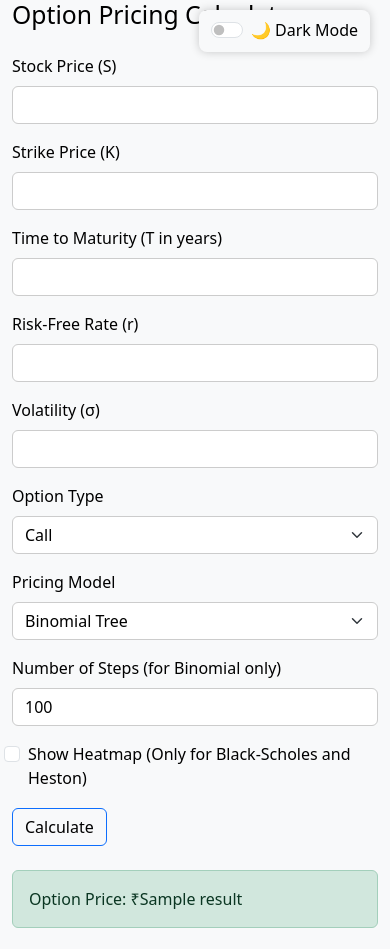
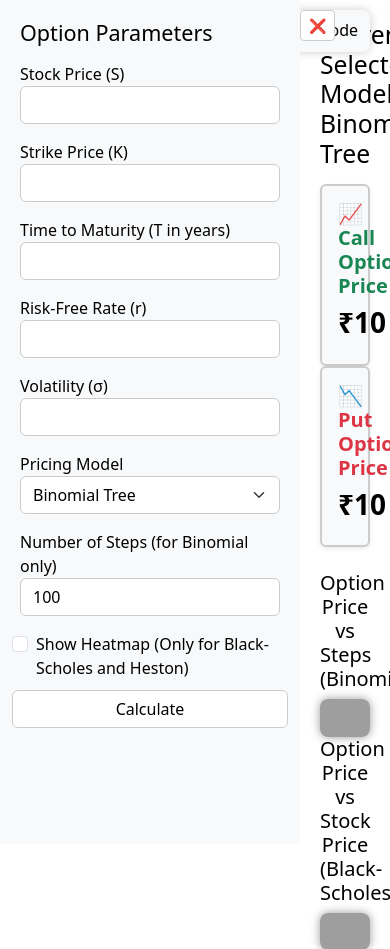
Before and after one commit to shekharnitin/Option-Pricing-Model, a Flask app: template templates/index.html in a window 390 px wide; the page is wider, and only the part inside the window is pictured. Shown: the top 949 px of that part. Run offline with Flask 3, Linux system fonts and the light colour scheme; the template is opened without the code that fills it: most values are stand-ins (such as "Sample title", 1, 10 or a date in 2020); grey boxes are pictures that could not be loaded.

Commit message:
Update UI

```diff
--- a/app.py
+++ b/app.py
@@ -10,13 +10,14 @@ app = Flask(__name__)
 
 @app.route('/', methods=['GET', 'POST'])
 def index():
-    result = None
+    call_result = None
+    put_result = None
     plot_path = None
     bs_plot_path = None
     heatmap_path = None
     s_plot_path = None
     rho_plot_path = None
-
+    model = None
 
     if request.method == 'POST':
         S = float(request.form['S'])
@@ -24,82 +25,107 @@ def index():
         T = float(request.form['T'])
         r = float(request.form['r'])
         sigma = float(request.form['sigma'])
-        option_type = request.form['option_type']
         model = request.form['model']
         steps = int(request.form.get('steps', 100))
         show_heatmap = 'show_heatmap' in request.form
 
+        call_price = put_price = None
 
         if model == 'black_scholes':
-            result = black_scholes(S, K, T, r, sigma, option_type)
+            call_price = black_scholes(S, K, T, r, sigma, 'call')
+            put_price = black_scholes(S, K, T, r, sigma, 'put')
+
             if show_heatmap:
-                heatmap_path = generate_bs_heatmap(K, r, sigma, T, option_type)
+                heatmap_path = generate_bs_heatmap(K, r, sigma, T, 'call')  # Heatmap uses 'call' by default
+
+            # Plot: Option Price vs Stock Price
             S_values = np.linspace(0.5 * S, 1.5 * S, 100)
-            bs_prices = [black_scholes(s, K, T, r, sigma, option_type) for s in S_values]
+            call_prices = [black_scholes(s, K, T, r, sigma, 'call') for s in S_values]
+
             os.makedirs('static', exist_ok=True)
             bs_plot_path = 'static/bs_vs_s.png'
             plt.figure()
-            plt.plot(S_values, bs_prices)
-            plt.title(f'{option_type.capitalize()} Option Price vs Stock Price (Black-Scholes)')
+            plt.plot(S_values, call_prices, label="Call Option")
+            plt.title("Call Option Price vs Stock Price (Black-Scholes)")
             plt.xlabel('Stock Price (S)')
             plt.ylabel('Option Price')
             plt.grid(True)
+            plt.legend()
             plt.savefig(bs_plot_path)
             plt.close()
+
         elif model == 'binomial':
-            result = binomial_option_price(S, K, T, r, sigma, steps=steps, option_type=option_type)
-            # Generate plot
-            prices = [binomial_option_price(S, K, T, r, sigma, steps=s, option_type=option_type) for s in range(1, steps + 1)]
+            call_price = binomial_option_price(S, K, T, r, sigma, steps=steps, option_type='call')
+            put_price = binomial_option_price(S, K, T, r, sigma, steps=steps, option_type='put')
+
+            prices = [binomial_option_price(S, K, T, r, sigma, steps=s, option_type='call') for s in range(1, steps + 1)]
+
             plt.figure()
-            plt.plot(range(1, steps + 1), prices, marker='o')
-            plt.title(f'{option_type.capitalize()} Option Price vs Steps (Binomial)')
+            plt.plot(range(1, steps + 1), prices, marker='o', label="Call Option")
+            plt.title("Call Option Price vs Steps (Binomial)")
             plt.xlabel('Steps')
             plt.ylabel('Option Price')
+            plt.grid(True)
+            plt.legend()
             os.makedirs('static', exist_ok=True)
             plot_path = 'static/option_price_plot.png'
             plt.savefig(plot_path)
             plt.close()
+
         elif model == 'heston':
             kappa = float(request.form['kappa'])
             theta = float(request.form['theta'])
             sigma_h = float(request.form['sigma_h'])
             rho = float(request.form['rho'])
             v0 = float(request.form['v0'])
-            result = heston_price(S, K, T, r, kappa, theta, sigma_h, rho, v0, option_type)
-            # Option Price vs S
+
+            call_price = heston_price(S, K, T, r, kappa, theta, sigma_h, rho, v0, 'call')
+            put_price = heston_price(S, K, T, r, kappa, theta, sigma_h, rho, v0, 'put')
+
+            # Option Price vs S (Call)
             S_vals = np.linspace(50, 150, 100)
-            s_prices = [heston_price(S_, K, T, r, kappa, theta, sigma_h, rho, v0, option_type) for S_ in S_vals]
+            s_prices = [heston_price(S_, K, T, r, kappa, theta, sigma_h, rho, v0, 'call') for S_ in S_vals]
             plt.figure()
-            plt.plot(S_vals, s_prices)
-            plt.title(f'{option_type.capitalize()} Option Price vs Stock Price (Heston)')
+            plt.plot(S_vals, s_prices, label="Call Option")
+            plt.title("Call Option Price vs Stock Price (Heston)")
             plt.xlabel('Stock Price (S)')
             plt.ylabel('Option Price')
             plt.grid(True)
+            plt.legend()
             os.makedirs('static', exist_ok=True)
             s_plot_path = 'static/heston_vs_s.png'
             plt.savefig(s_plot_path)
             plt.close()
 
-            # Option Price vs Correlation
+            # Option Price vs ρ (Call)
             rho_vals = np.linspace(-1, 1, 100)
-            rho_prices = [heston_price(S, K, T, r, kappa, theta, sigma_h, rho_, v0, option_type) for rho_ in rho_vals]
+            rho_prices = [heston_price(S, K, T, r, kappa, theta, sigma_h, rho_, v0, 'call') for rho_ in rho_vals]
             plt.figure()
-            plt.plot(rho_vals, rho_prices)
-            plt.title(f'{option_type.capitalize()} Option Price vs Correlation (ρ) (Heston)')
+            plt.plot(rho_vals, rho_prices, label="Call Option")
+            plt.title("Call Option Price vs Correlation ρ (Heston)")
             plt.xlabel('Correlation ρ')
             plt.ylabel('Option Price')
             plt.grid(True)
+            plt.legend()
             rho_plot_path = 'static/heston_vs_rho.png'
             plt.savefig(rho_plot_path)
             plt.close()
+
             if show_heatmap:
-                heatmap_path = generate_heston_heatmap(K, T, r, kappa, theta, sigma_h, v0, option_type)
+                heatmap_path = generate_heston_heatmap(K, T, r, kappa, theta, sigma_h, v0, 'call')
 
 
+    return render_template(
+    'index.html',
+    call_price=call_price,
+    put_price=put_price,
+    plot_path=plot_path,
+    bs_plot_path=bs_plot_path,
+    heatmap_path=heatmap_path,
+    s_plot_path=s_plot_path,
+    rho_plot_path=rho_plot_path
+)
 
-
-
-    return render_template('index.html', result=result, plot_path=plot_path, bs_plot_path=bs_plot_path, heatmap_path=heatmap_path, s_plot_path=s_plot_path, rho_plot_path=rho_plot_path)
 
 if __name__ == '__main__':
     app.run(debug=True)
--- a/templates/index.html
+++ b/templates/index.html
@@ -1,12 +1,10 @@
 <!DOCTYPE html>
 <html lang="en">
+
 <head>
   <meta charset="UTF-8" />
   <title>Option Pricing Calculator</title>
-    <link
-      href="https://cdn.jsdelivr.net/npm/bootstrap@5.3.0/dist/css/bootstrap.min.css"
-      rel="stylesheet"
-    />
+  <link href="https://cdn.jsdelivr.net/npm/bootstrap@5.3.0/dist/css/bootstrap.min.css" rel="stylesheet" />
   <style>
     :root {
       --bg-color: #ffffff;
@@ -24,7 +22,10 @@
       --border-color: #555;
     }
 
-  html, body, .container, .container-fluid, footer {
+    html,
+    body,
+    .container-fluid,
+    footer {
       background-color: var(--bg-color) !important;
       color: var(--text-color) !important;
       transition: all 0.3s ease;
@@ -36,19 +37,17 @@ footer {
       padding: 1rem;
     }
 
-
-  .container, .card, .form-control, .form-select, .btn {
-    background-color: var(--card-bg) !important;
+    .form-control,
+    .form-select,
+    .btn {
+      background-color: var(--input-bg) !important;
       color: var(--text-color) !important;
+      border: 1px solid var(--border-color) !important;
       transition: all 0.3s ease;
     }
 
-  .form-control, .form-select {
-    background-color: var(--input-bg) !important;
-    border: 1px solid var(--border-color) !important;
-  }
-
-  label, .form-check-label {
+    label,
+    .form-check-label {
       color: var(--text-color) !important;
     }
 
@@ -63,12 +62,6 @@ footer {
       top: 10px;
       right: 20px;
       z-index: 1000;
-  }
-  .toggle-container {
-  position: fixed;
-  top: 10px;
-  right: 20px;
-  z-index: 1000;
       padding: 8px 12px;
       border-radius: 8px;
       background-color: var(--card-bg);
@@ -76,222 +69,224 @@ footer {
       box-shadow: 0 0 10px rgba(0, 0, 0, 0.2);
       transition: all 0.3s ease;
     }
+
     .toggle-container:hover {
       opacity: 0.5;
     }
 
+    .sidebar {
+      width: 300px;
+      background-color: var(--card-bg);
+      padding: 20px;
+      transition: transform 0.3s ease;
+      transform: translateX(0);
+      position: fixed;
+      height: 100vh;
+      top: 0;
+      left: 0;
+      overflow-y: auto;
+      z-index: 1000;
+    }
+
+    .sidebar.hidden {
+      transform: translateX(-320px);
+    }
+
+    #toggleSidebarBtn {
+      position: fixed;
+      top: 10px;
+      left: 300px;
+      z-index: 1100;
+      transition: left 0.3s ease;
+    }
+
+    .sidebar.hidden+#toggleSidebarBtn {
+      left: 0;
+    }
+
+    #page-content-wrapper {
+      margin-left: 300px;
+      transition: margin-left 0.3s ease;
+      padding: 20px;
+    }
+
+    .sidebar.hidden~#page-content-wrapper {
+      margin-left: 0;
+    }
+
+    /* Scrollbar Styling for Sidebar */
+    .sidebar::-webkit-scrollbar {
+      width: 8px;
+    }
+
+    .sidebar::-webkit-scrollbar-track {
+      background: var(--card-bg);
+      border-radius: 10px;
+    }
+
+    .sidebar::-webkit-scrollbar-thumb {
+      background-color: var(--border-color);
+      border-radius: 10px;
+      border: 2px solid var(--card-bg);
+    }
+
+    .sidebar::-webkit-scrollbar-thumb:hover {
+      background-color: #888;
+    }
+
+    /* Firefox */
+    .sidebar {
+      scrollbar-width: thin;
+      scrollbar-color: var(--border-color) var(--card-bg);
+    }
+    .price-card {
+  background-color: var(--card-bg);
+  border: 2px solid var(--border-color);
+  transition: all 0.3s ease;
+}
+
+.call-card:hover {
+  border-color: #28a745;
+  background-color: rgba(40, 167, 69, 0.1);
+}
+
+.put-card:hover {
+  border-color: #dc3545;
+  background-color: rgba(220, 53, 69, 0.1);
+}
+
+.price-card h5 {
+  font-weight: 600;
+}
+
+.price-card h4 {
+  font-size: 1.75rem;
+}
 
   </style>
+</head>
 
-  </head>
 <body>
   <div class="toggle-container">
     <div class="form-check form-switch">
       <input class="form-check-input" type="checkbox" id="themeSwitch" />
-        <label class="form-check-label" for="themeSwitch" id="themeLabel"
-          >🌙 Dark Mode</label
-        >
+      <label class="form-check-label" for="themeSwitch" id="themeLabel">🌙 Dark Mode</label>
     </div>
   </div>
 
-    <div class="container">
-      <h2 class="mb-4">Option Pricing Calculator</h2>
+  <div id="sidebar" class="sidebar">
+    <h4 class="mb-3">Option Parameters</h4>
     <form method="POST" class="row g-3">
-        <div class="col-md-4">
-          <label class="form-label">Stock Price (S)</label
-          ><input class="form-control" name="S" required />
+      <div class="form-section">
+        <label>Stock Price (S)</label>
+        <input class="form-control" name="S" required />
       </div>
-        <div class="col-md-4">
-          <label class="form-label">Strike Price (K)</label
-          ><input class="form-control" name="K" required />
+      <div class="form-section">
+        <label>Strike Price (K)</label>
+        <input class="form-control" name="K" required />
       </div>
-        <div class="col-md-4">
-          <label class="form-label">Time to Maturity (T in years)</label
-          ><input class="form-control" name="T" required />
+      <div class="form-section">
+        <label>Time to Maturity (T in years)</label>
+        <input class="form-control" name="T" required />
       </div>
-        <div class="col-md-4">
-          <label class="form-label">Risk-Free Rate (r)</label
-          ><input class="form-control" name="r" required />
+      <div class="form-section">
+        <label>Risk-Free Rate (r)</label>
+        <input class="form-control" name="r" required />
       </div>
-        <div class="col-md-4">
-          <label class="form-label">Volatility (σ)</label
-          ><input class="form-control" name="sigma" required />
-        </div>
-        <div id="heston-params" style="display: none">
-          <div class="row mt-3">
-            <div class="col-md-4">
-              <label class="form-label">κ (Mean Reversion Rate)</label>
-              <input
-                type="number"
-                step="0.01"
-                class="form-control"
-                name="kappa"
-                value="1.5"
-              />
-            </div>
-            <div class="col-md-4">
-              <label class="form-label">θ (Long-run Variance)</label>
-              <input
-                type="number"
-                step="0.01"
-                class="form-control"
-                name="theta"
-                value="0.04"
-              />
-            </div>
-            <div class="col-md-4">
-              <label class="form-label">σ (Volatility of Volatility)</label>
-              <input
-                type="number"
-                step="0.01"
-                class="form-control"
-                name="sigma_h"
-                value="0.3"
-              />
-            </div>
-            <div class="col-md-4">
-              <label class="form-label">ρ (Correlation)</label>
-              <input
-                type="number"
-                step="0.01"
-                class="form-control"
-                name="rho"
-                value="-0.7"
-              />
-            </div>
-            <div class="col-md-4">
-              <label class="form-label">v₀ (Initial Variance)</label>
-              <input
-                type="number"
-                step="0.01"
-                class="form-control"
-                name="v0"
-                value="0.04"
-              />
-            </div>
-          </div>
+      <div class="form-section">
+        <label>Volatility (σ)</label>
+        <input class="form-control" name="sigma" required />
       </div>
 
-        <div class="col-md-4">
-          <label class="form-label">Option Type</label>
-          <select class="form-select" name="option_type">
-            <option value="call">Call</option>
-            <option value="put">Put</option>
-          </select>
+      <div id="heston-params" style="display: none">
+        <label>κ (Mean Reversion Rate)</label>
+        <input type="number" step="0.01" class="form-control" name="kappa" value="1.5" />
+        <label>θ (Long-run Variance)</label>
+        <input type="number" step="0.01" class="form-control" name="theta" value="0.04" />
+        <label>σ (Volatility of Volatility)</label>
+        <input type="number" step="0.01" class="form-control" name="sigma_h" value="0.3" />
+        <label>ρ (Correlation)</label>
+        <input type="number" step="0.01" class="form-control" name="rho" value="-0.7" />
+        <label>v₀ (Initial Variance)</label>
+        <input type="number" step="0.01" class="form-control" name="v0" value="0.04" />
       </div>
-        <div class="col-md-4">
-          <label class="form-label">Pricing Model</label>
+      <div class="form-section">
+        <label>Pricing Model</label>
         <select class="form-select" name="model" id="model-select">
           <option value="binomial">Binomial Tree</option>
           <option value="black_scholes">Black-Scholes</option>
           <option value="heston">Heston</option>
         </select>
       </div>
-        <div class="col-md-4" id="steps-container">
-          <label class="form-label">Number of Steps (for Binomial only)</label>
-          <input
-            type="number"
-            class="form-control"
-            name="steps"
-            value="100"
-            min="1"
-          />
+      <div class="form-section" id="steps-container">
+        <label>Number of Steps (for Binomial only)</label>
+        <input type="number" class="form-control" name="steps" value="100" min="1" />
       </div>
-        <div class="form-check mt-3">
-          <input
-            class="form-check-input"
-            type="checkbox"
-            name="show_heatmap"
-            id="show_heatmap"
-          />
+      <div class="form-check">
+        <input class="form-check-input" type="checkbox" name="show_heatmap" id="show_heatmap" />
         <label class="form-check-label" for="show_heatmap">
           Show Heatmap (Only for Black-Scholes and Heston)
         </label>
       </div>
+      <button type="submit" class="btn btn-primary mt-2">Calculate</button>
+    </form>
+  </div>
 
-        <div class="col-12">
-          <button type="submit" class="btn btn-primary">Calculate</button>
-        </div>
-      </form>
+  <div id="toggleSidebarBtn" class="btn btn-secondary btn-sm">❌</div>
 
-      {% if result is not none %}
-      <div class="alert alert-success mt-4">Option Price: ₹{{ result }}</div>
-      {% endif %} {% if plot_path %}
-      <div class="container-fluid mt-4">
-        <h5 class="text-center">Option Price vs Steps (Binomial)</h5>
-        <img
-          src="{{ plot_path }}"
-          class="img-fluid w-100"
-          alt="Option Price Plot"
-        />
-        <div class="text-center mt-2">
-          <a href="{{ plot_path }}" download class="btn btn-outline-primary"
-            >Download Plot</a
-          >
+  <div id="page-content-wrapper">
+    <h2 id="current-model-heading" class="mb-3 text-center">Currently Selected Model: Black-Scholes</h2>
+
+    {% if call_price is not none and put_price is not none %}
+    <div class="row mb-4">
+      <div class="col-md-6">
+        <div class="price-card call-card shadow-sm p-3 rounded text-center">
+          <h5 class="text-success mb-2">📈 Call Option Price</h5>
+          <h4 class="fw-bold">₹{{ call_price }}</h4>
         </div>
       </div>
-      {% endif %} {% if bs_plot_path %}
-      <div class="container-fluid mt-4">
-        <h5 class="text-center">Option Price vs Stock Price (Black-Scholes)</h5>
-        <img src="{{ bs_plot_path }}" class="img-fluid w-100" alt="BS plot" />
-        <div class="text-center mt-2">
-          <a href="{{ bs_plot_path }}" download class="btn btn-outline-primary"
-            >Download Plot</a
-          >
+      <div class="col-md-6">
+        <div class="price-card put-card shadow-sm p-3 rounded text-center">
+          <h5 class="text-danger mb-2">📉 Put Option Price</h5>
+          <h4 class="fw-bold">₹{{ put_price }}</h4>
         </div>
-      </div>
-      {% endif %} {% if heatmap_path %}
-      <div class="container-fluid mt-5">
-        <h5 class="text-center">Option Price Heatmap</h5>
-        <img src="{{ heatmap_path }}" class="img-fluid w-100" alt="Heatmap" />
-        <div class="text-center mt-2">
-          <a href="{{ heatmap_path }}" download class="btn btn-outline-primary"
-            >Download Heatmap</a
-          >
-        </div>
-      </div>
-      {% endif %} {% if s_plot_path %}
-      <div class="container-fluid mt-5">
-        <h5 class="text-center">Option Price vs Stock Price (Heston)</h5>
-        <img
-          src="{{ s_plot_path }}"
-          class="img-fluid w-100"
-          alt="Heston vs S"
-        />
-        <div class="text-center mt-2">
-          <a href="{{ s_plot_path }}" download class="btn btn-outline-primary"
-            >Download Plot</a
-          >
-        </div>
-      </div>
-      {% endif %} {% if rho_plot_path %}
-      <div class="container-fluid mt-5">
-        <h5 class="text-center">Option Price vs Correlation (ρ)</h5>
-        <img
-          src="{{ rho_plot_path }}"
-          class="img-fluid w-100"
-          alt="Heston vs rho"
-        />
-        <div class="text-center mt-2">
-          <a href="{{ rho_plot_path }}" download class="btn btn-outline-primary"
-            >Download Plot</a
-          >
       </div>
     </div>
     {% endif %}
+    {% if plot_path %}
+    <h5 class="text-center">Option Price vs Steps (Binomial)</h5>
+    <img src="{{ plot_path }}" class="img-fluid w-100" alt="Option Price Plot" />
+    {% endif %}
+
+    {% if bs_plot_path %}
+    <h5 class="text-center">Option Price vs Stock Price (Black-Scholes)</h5>
+    <img src="{{ bs_plot_path }}" class="img-fluid w-100" alt="BS Plot" />
+    {% endif %}
+
+    {% if heatmap_path %}
+    <h5 class="text-center">Option Price Heatmap</h5>
+    <img src="{{ heatmap_path }}" class="img-fluid w-100" alt="Heatmap" />
+    {% endif %}
+
+    {% if s_plot_path %}
+    <h5 class="text-center">Option Price vs Stock Price (Heston)</h5>
+    <img src="{{ s_plot_path }}" class="img-fluid w-100" alt="Heston S" />
+    {% endif %}
+
+    {% if rho_plot_path %}
+    <h5 class="text-center">Option Price vs Correlation (ρ)</h5>
+    <img src="{{ rho_plot_path }}" class="img-fluid w-100" alt="Heston Rho" />
+    {% endif %}
   </div>
+
   <footer class="text-center">Made by NS</footer>
 
   <script>
-
     const switchInput = document.getElementById("themeSwitch");
     const themeLabel = document.getElementById("themeLabel");
+    const savedTheme = localStorage.getItem("theme");
+    const useDark = savedTheme === "dark";
 
-  // Load saved theme
-  const savedTheme = localStorage.getItem("theme");
-  const useDark = savedTheme === "dark"; // ✅ default is false (light)
-
-  // Apply saved theme (default = light)
     if (useDark) {
       document.body.classList.add("dark-mode");
       switchInput.checked = true;
@@ -302,7 +297,6 @@ footer {
       themeLabel.textContent = "🌙 Dark Mode";
     }
 
-  // Handle toggle switch
     switchInput.addEventListener("change", () => {
       const isDark = switchInput.checked;
       document.body.classList.toggle("dark-mode", isDark);
@@ -310,6 +304,14 @@ footer {
       themeLabel.textContent = isDark ? "☀️ Light Mode" : "🌙 Dark Mode";
     });
 
+    const toggleBtn = document.getElementById("toggleSidebarBtn");
+    const sidebar = document.getElementById("sidebar");
+    const content = document.getElementById("page-content-wrapper");
+
+    toggleBtn.addEventListener("click", () => {
+      sidebar.classList.toggle("hidden");
+      toggleBtn.textContent = sidebar.classList.contains("hidden") ? "☰" : "❌";
+    });
 
     const modelSelect = document.getElementById("model-select");
     const stepsContainer = document.getElementById("steps-container");
@@ -317,16 +319,28 @@ footer {
 
     function toggleModelInputs() {
       const model = modelSelect.value;
-
-        // Show/hide steps for binomial
       stepsContainer.style.display = model === "binomial" ? "block" : "none";
-
-        // Show/hide Heston parameters
       hestonParams.style.display = model === "heston" ? "block" : "none";
     }
+    function toggleModelInputs() {
+      const model = modelSelect.value;
+      stepsContainer.style.display = model === "binomial" ? "block" : "none";
+      hestonParams.style.display = model === "heston" ? "block" : "none";
+
+      // Update model heading
+      const modelNameMap = {
+        binomial: "Binomial Tree",
+        black_scholes: "Black-Scholes",
+        heston: "Heston"
+      };
+      document.getElementById("current-model-heading").textContent =
+        "Currently Selected Model: " + modelNameMap[model];
+    }
+
 
     modelSelect.addEventListener("change", toggleModelInputs);
-      window.onload = toggleModelInputs; // run once when page loads
+    window.onload = toggleModelInputs;
   </script>
 </body>
+
 </html>
```
Lines whose indentation alone changed are shown as unchanged.
